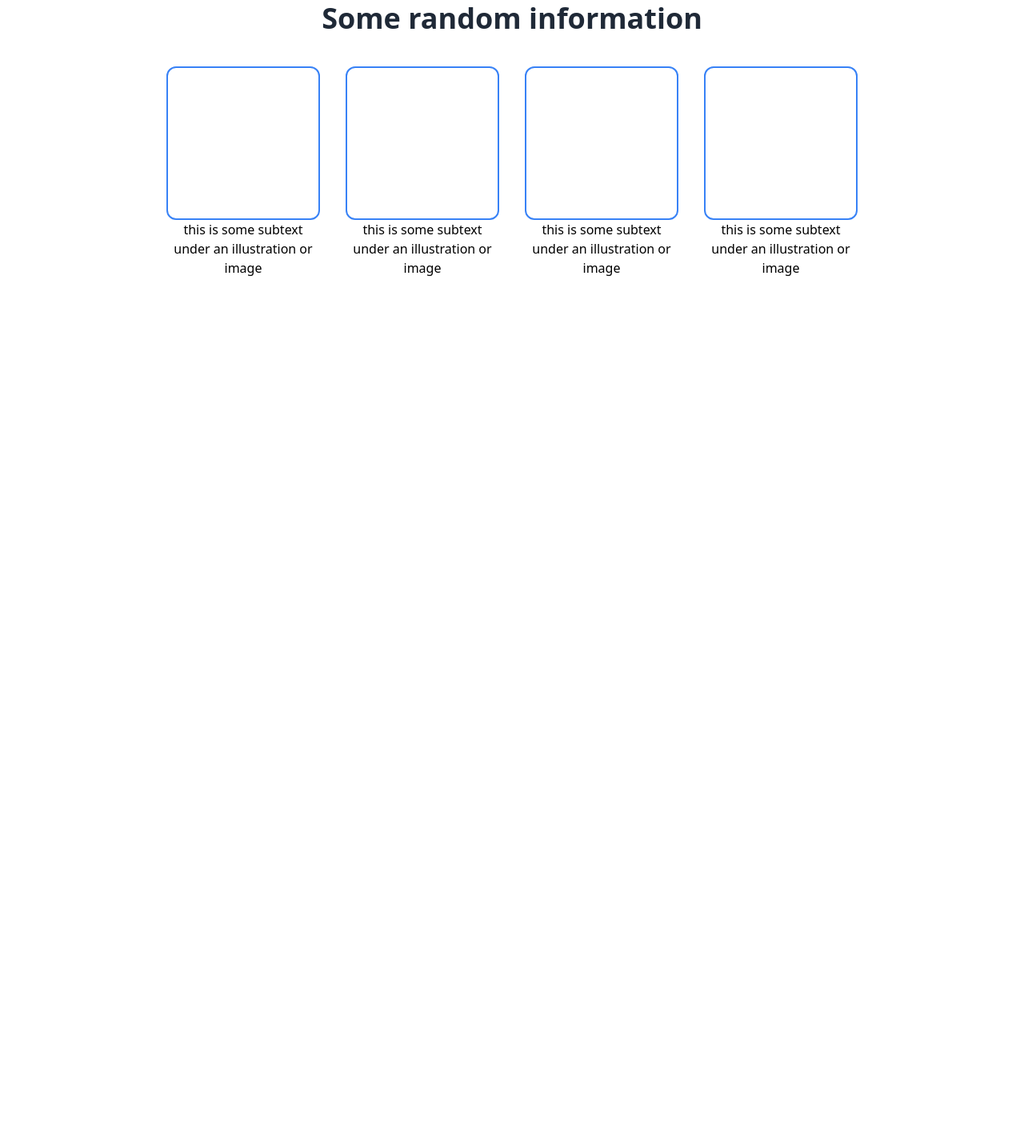
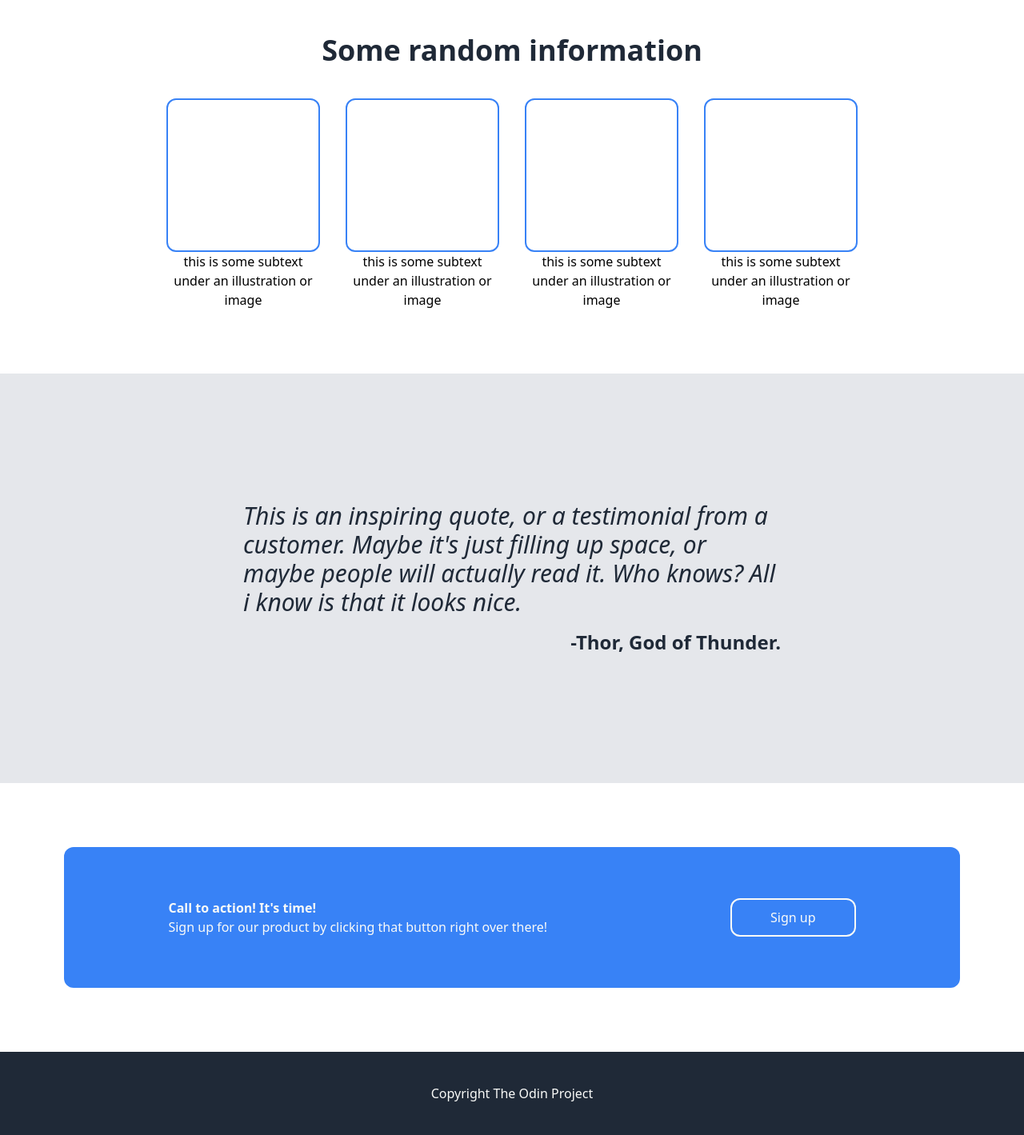
Before and after one commit to Roose7392/odin-landing_page, a website: page index.html in a window 1280 px wide. Shown: the part 473-1892 px from the top of the page at 80% size. Before the commit the page ends 820 px from the top, so only its background shows below. Drawn offline with Linux system fonts and the light colour scheme.

Commit message:
add all content, needs a little fixing

```diff
--- a/index.html
+++ b/index.html
@@ -21,20 +21,20 @@
     </header>
     <section class="bg-main">
         <div class="max-w-6xl mx-auto px-4">
-            <div class="flex gap-16 py-20">
+            <div class="flex flex-col gap-16 py-20 md:flex-row">
                 <div class="text-gray flex flex-col gap-4 items-start basis-1/2">
                     <h1 class="text-5xl font-extrabold text-white">This website is
                         <br>awesome</h1>
                     <p>This website has some subtext that goes here under the main title. It's a smaller font and the color is lower contrast</p>
                     <button class="bg-blue rounded px-6 py-2 text-white">Sign up</button>
                 </div>
-                <div class="bg-gray basis-1/2 flex justify-center items-center">this is a placeholder for an image</div>
+                <div class="bg-gray basis-1/2 flex justify-center items-center ">this is a placeholder for an image</div>
             </div>
         </div>
     </section>
     <section>
-        <div class="max-w-6xl mx-auto px-4">
-            <h2 class="font-extrabold text-4xl text-center my-10 text-dark">Some random information</h2>
+        <div class="max-w-6xl mx-auto px-4 py-20">
+            <h2 class="font-extrabold text-4xl text-center text-dark mb-10">Some random information</h2>
             <div class="flex flex-wrap justify-center gap-8">
                 <div><div class="w-48 h-48 border-blue border-2 rounded-xl"></div><p class="max-w-48 text-center">this is some subtext under an illustration or image</p></div>
                 <div><div class="w-48 h-48 border-blue border-2 rounded-xl"></div><p class="max-w-48 text-center">this is some subtext under an illustration or image</p></div>
@@ -43,5 +43,30 @@
             </div>
         </div>
     </section>
+    <section class="bg-gray py-40 px-4">
+        <div class="text-dark max-w-2xl mx-auto">
+            <blockquote>
+                <p class="italic font-light text-3xl">This is an inspiring quote, or a testimonial from a customer.
+                Maybe it's just filling up space, or maybe people will actually read it.
+                Who knows? All i know is that it looks nice.
+                </p>
+                <p class="text-right mt-4 font-bold text-2xl">
+                    -Thor, God of Thunder.
+                </p>
+            </blockqoute>
+        </div>
+    </section>
+    <section class="max-w-6xl mx-auto px-4 py-20">
+        <div class="bg-blue text-white px-4 py-16 rounded-xl flex justify-around">
+            <div>
+                <h2 class="font-bold">Call to action! It's time!</h2>
+                <p>Sign up for our product by clicking that button right over there!</p>
+            </div>
+            <button class="border-2 border-white rounded-xl px-12">Sign up</button>
+        </div>
+    </section>
+    <footer class="bg-main flex justify-center items-center text-white py-10">
+        Copyright The Odin Project
+    </footer>
 </body>
 </html>
```
Also changed, not shown: output.css.
